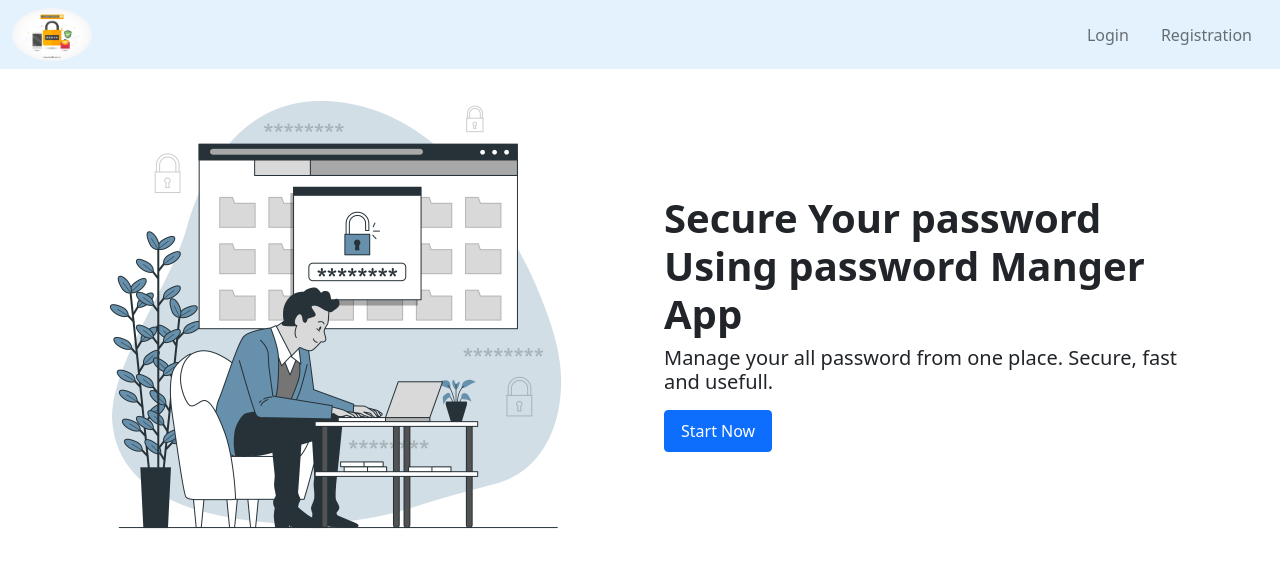
After one commit to avadhrakholiya114/Password_Manager, a Django app: template templates/home.html in a window 1280 px wide. The commit adds this page. Shown: the top 572 px of the page. Run offline with Django 3.2, Linux system fonts and the light colour scheme; the template is opened without the code that fills it, so the values that code supplies are empty.

Commit message:
Create home page

```diff
--- a/home/urls.py
+++ b/home/urls.py
@@ -3,5 +3,5 @@ from django.urls import path
 from . import views
 
 urlpatterns = [
-    path('', views.index)
+    path('', views.index,name='index')
 ]
--- a/home/views.py
+++ b/home/views.py
@@ -1,4 +1,4 @@
 from django.shortcuts import render
 from django.http import HttpResponse
 def index(request):
-    return render(request,"index.html")
+    return render(request,"home.html")
--- a/password/settings.py
+++ b/password/settings.py
@@ -11,7 +11,7 @@ https://docs.djangoproject.com/en/4.2/ref/settings/
 """
 
 from pathlib import Path
-
+import  os
 # Build paths inside the project like this: BASE_DIR / 'subdir'.
 BASE_DIR = Path(__file__).resolve().parent.parent
 
@@ -117,7 +117,8 @@ USE_TZ = True
 # https://docs.djangoproject.com/en/4.2/howto/static-files/
 
 STATIC_URL = 'static/'
-
+MEDIA_ROOT = os.path.join(BASE_DIR, "media")
+MEDIA_URL = "/media/"
 # Default primary key field type
 # https://docs.djangoproject.com/en/4.2/ref/settings/#default-auto-field
 
--- a/password/urls.py
+++ b/password/urls.py
@@ -16,10 +16,11 @@ Including another URLconf
 """
 from django.contrib import admin
 from django.urls import path,include
-
+from django.conf import settings
+from django.conf.urls.static import static
 
 
 urlpatterns = [
     path('admin/', admin.site.urls),
     path('', include('home.urls'))
-]
+]+ static(settings.MEDIA_URL, document_root=settings.MEDIA_ROOT)
--- /dev/null
+++ b/templates/home.html
@@ -0,0 +1,21 @@
+{% extends "index.html" %}
+{% load static %}
+
+
+{% block body %}
+
+<div class="row justify-content-center align-items-center">
+      <div class="col-lg-6 col-12">
+        <img src="{% static 'images/secure.png'  %}" style="hight:500px;width:500px" alt="">
+    </div>
+    <div class="col-lg-6 col-12 p-4">
+        <h1 class="main-headline fw-bolder text-primary-emphasis">Secure Your password Using password Manger App</h1>
+        <h5 class="fw-semibold sub-heading">Manage your all password from one place. Secure, fast and usefull.
+        </h5>
+        <div class="d-flex mt-3">
+            <a href="" class="btn btn-primary py-2 px-3">Start Now</a>
+        </div>
+    </div>
+
+</div>
+{% endblock %}
--- a/templates/index.html
+++ b/templates/index.html
@@ -1,3 +1,5 @@
+{% load static %}
+
 <!doctype html>
 <html lang="en">
 <head>
@@ -14,7 +16,9 @@
 <body>
 <nav class="navbar navbar-expand-lg navbar-light " style="background-color: #e3f2fd;">
     <div class="container-fluid">
-        <a class="navbar-brand" style=" font-family: 'Sofia';font-size: 28px;color:red" href="#">Password Manager</a>
+        <div class="logo me-3">
+                <img src="{% static '/images/logo.jpg' %}" style="hight:80px;width:80px;" alt="PassWord Manger" class="rounded-circle">
+            </div>
         <button class="navbar-toggler" type="button" data-bs-toggle="collapse" data-bs-target="#navbarSupportedContent"
                 aria-controls="navbarSupportedContent" aria-expanded="false" aria-label="Toggle navigation">
             <span class="navbar-toggler-icon"></span>
@@ -33,6 +37,11 @@
     </div>
 </nav>
 
+  <div class="container mt-1">
+        {% block body %}
+        {% endblock %}
+    </div>
+
 <!-- Optional JavaScript; choose one of the two! -->
 
 <!-- Option 1: Bootstrap Bundle with Popper -->
```
Also changed, not shown: home/static/images/logo.jpg (added), home/static/images/secure.png (added).
